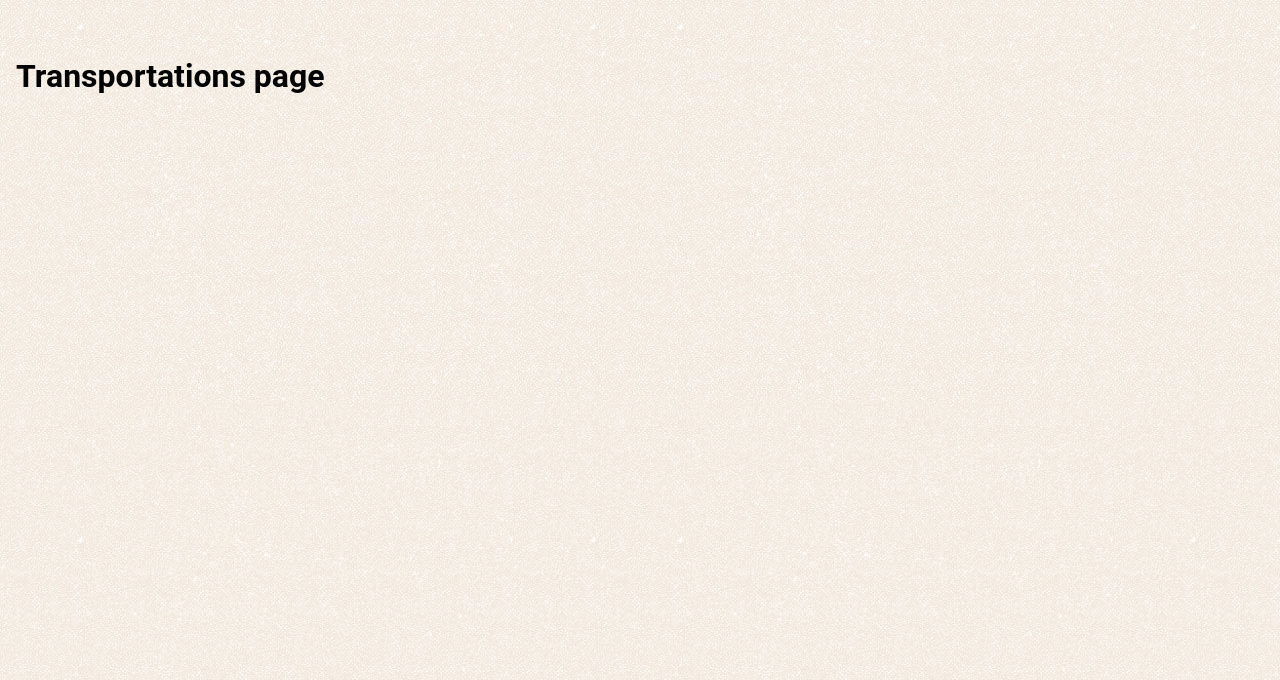
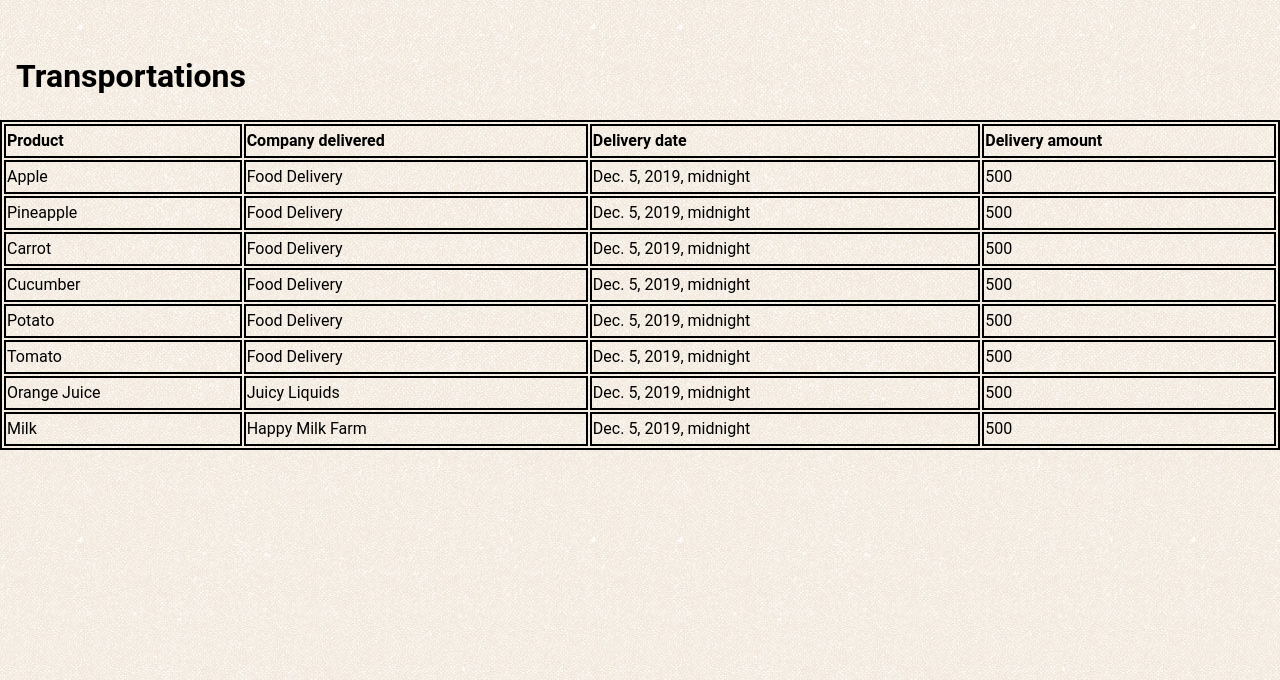
Before and after one commit to ChoroDev/master-degree-graduation-project, a Django app: page /transportations in a window 1280 px wide. Shown: the part 120-800 px from the top of the page. Run offline with Django 3.2, Linux system fonts and the light colour scheme; a user stored in the database is signed in; data comes from the database, SQL or seed files in the repository; both versions use the stored data as it was after the commit.

Commit message:
Developed

```diff
--- a/coursework/automated_system/mgmt/db_manager.py
+++ b/coursework/automated_system/mgmt/db_manager.py
@@ -229,7 +229,6 @@ def get_storage_products_for_page():
         last_delivery = models.CargoTransportation.objects.get(
             id=item.delivery_id).delivery_date
         image_name = product_name.lower().replace(' ', '_')
-        print(image_name)
         storageProduct.append({"product_name": product_name, "product_count": product_count,
                                "last_delivery": last_delivery, "image_name": image_name})
     return storageProduct
@@ -240,4 +239,9 @@ def get_store_products():
 
 
 def get_transportations_info():
-    return models.CargoTransportation.objects.all()
+    transpos = []
+    for transp in models.CargoTransportation.objects.all():
+        product_name = models.Product.objects.get(id=transp.product_id).name
+        transpos.append({"product_name": product_name, "company_name": transp.company_name,
+                         "delivery_date": transp.delivery_date, "delivered_count": transp.delivered_count})
+    return transpos
--- a/coursework/automated_system/views.py
+++ b/coursework/automated_system/views.py
@@ -39,7 +39,8 @@ def storage(request):
 
 
 def transportations(request):
-    return render(request, "transportations.html", {"transportations_is_active": is_active})
+    transpos = db_manager.get_transportations_info()
+    return render(request, "transportations.html", {"transportations_is_active": is_active, "transportations": transpos})
 
 
 def about(request):
--- a/coursework/templates/transportations.html
+++ b/coursework/templates/transportations.html
@@ -3,11 +3,31 @@
 {% block title %}Transportations{% endblock title %}
 {% block content %}
 {% if user.is_authenticated %}
-  {% if request.user|has_group:'Management' or request.user|has_group:'SystemAdministrators' %}
-  <h1 class='regular__item'>Transportations page</h1>
-  {% else %}
-  <h1 class='regular__item'>You are not authorized to see this page</h1>
-  {% endif %}
+{% if request.user|has_group:'Management' or request.user|has_group:'SystemAdministrators' %}
+<h1 class='regular__item'>Transportations</h1>
+<table style='width: 100%; border: 2px solid'>
+  <thead>
+    <tr>
+      <td style='border: 2px solid;'><b>Product</b></td>
+      <td style='border: 2px solid;'><b>Company delivered</b></td>
+      <td style='border: 2px solid;'><b>Delivery date</b></td>
+      <td style='border: 2px solid;'><b>Delivery amount</b></td>
+    </tr>
+  </thead>
+  <tbody>
+    {% for transp in transportations %}
+    <tr>
+      <td style='border: 2px solid;'>{{ transp.product_name }}</td>
+      <td style='border: 2px solid;'>{{ transp.company_name }}</td>
+      <td style='border: 2px solid;'>{{ transp.delivery_date }}</td>
+      <td style='border: 2px solid;'>{{ transp.delivered_count }}</td>
+    </tr>
+    {% endfor %}
+  </tbody>
+</table>
+{% else %}
+<h1 class='regular__item'>You are not authorized to see this page</h1>
+{% endif %}
 {% else %}
 <h1 class='regular__item'>You are not authenticated to see this page</h1>
 {% endif %}
```
Also changed, not shown: coursework/db.sqlite3.
